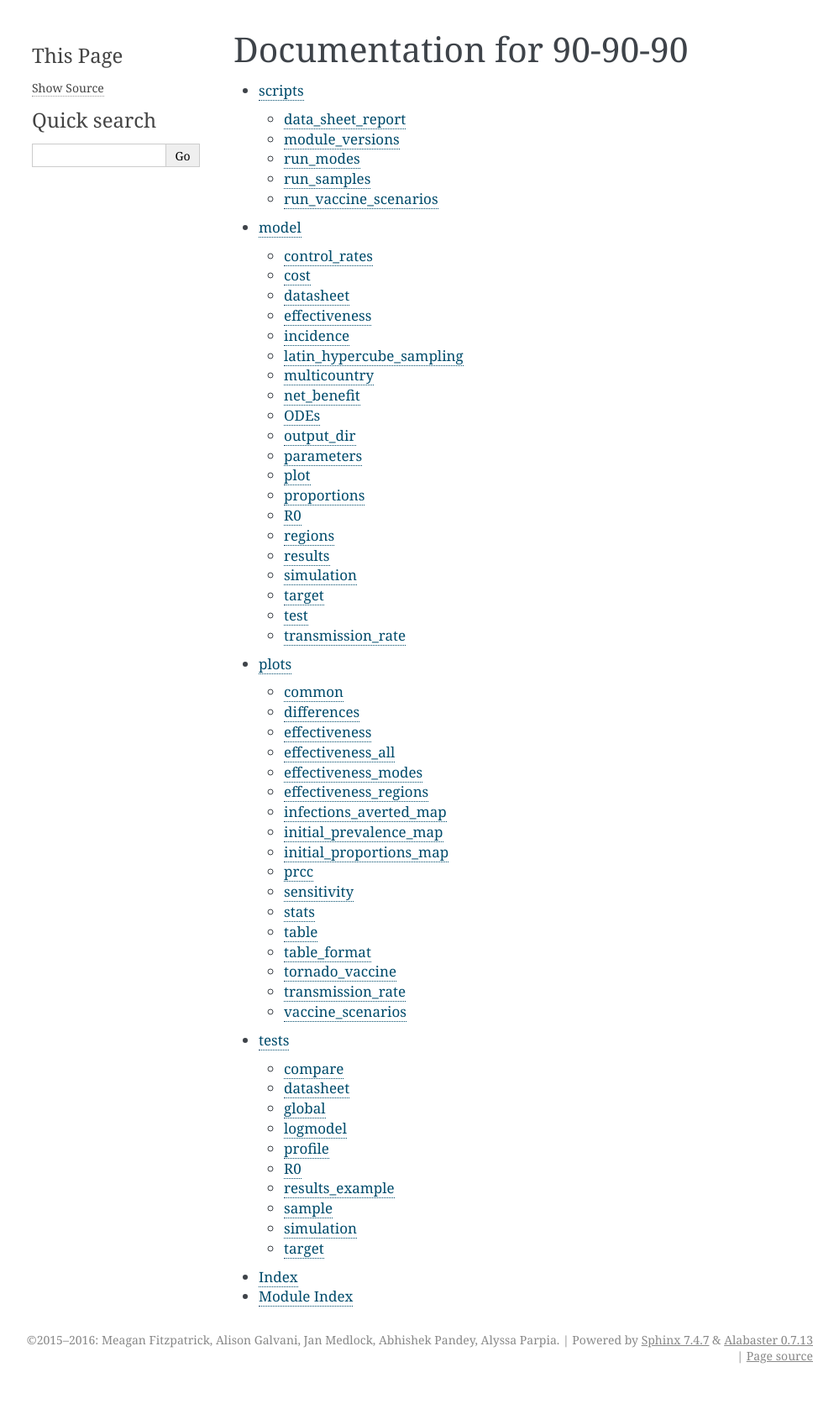
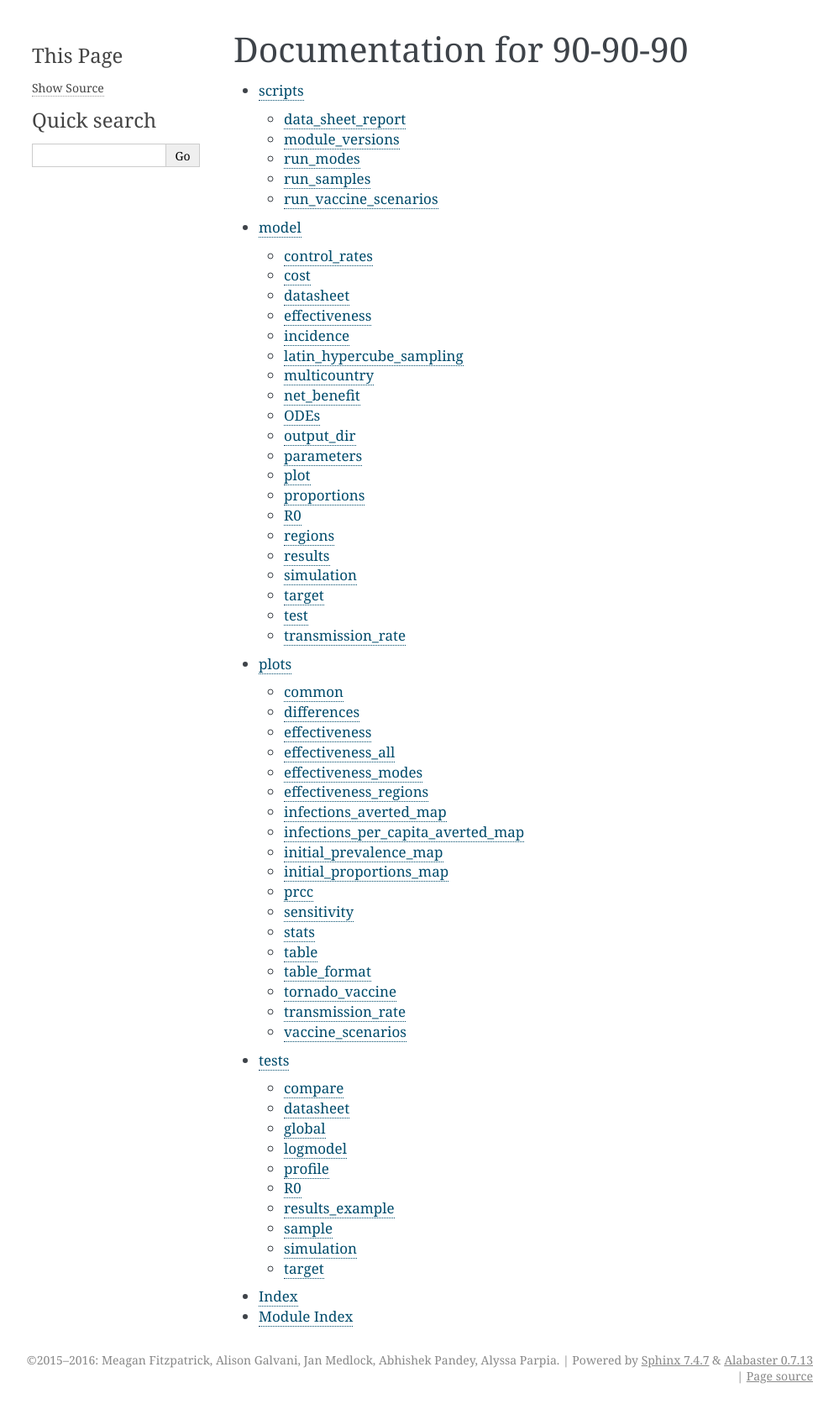
Before and after one commit to janmedlock/HIV-95-vaccine, a Sphinx documentation site: the page built from docs/index.rst, in a window 1280 px wide. Shown: the whole page at 84% size, without its empty margins (142-1141 px from the left). Built offline with Sphinx 7.4.7, drawn with Linux system fonts in a browser that asks for light colours; before the commit the page ends 1654 px from its top, so only the background shows below that.

Commit message:
Added missing infections_per_capita_averted_map.

```diff
--- a/docs/plots.rst
+++ b/docs/plots.rst
@@ -28,6 +28,10 @@ effectiveness_regions
 infections_averted_map
 ----------------------
 .. automodule:: plots.infections_averted_map
+
+infections_per_capita_averted_map
+---------------------------------
+.. automodule:: plots.infections_per_capita_averted_map
 
 initial_prevalence_map
 ----------------------
```
